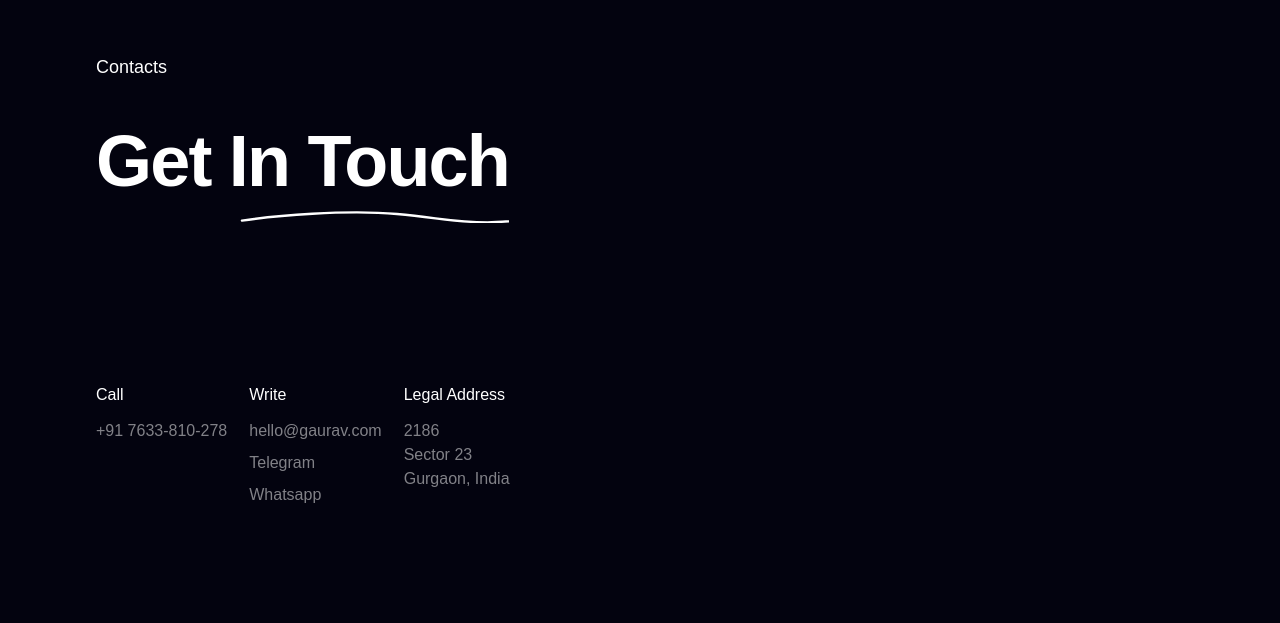
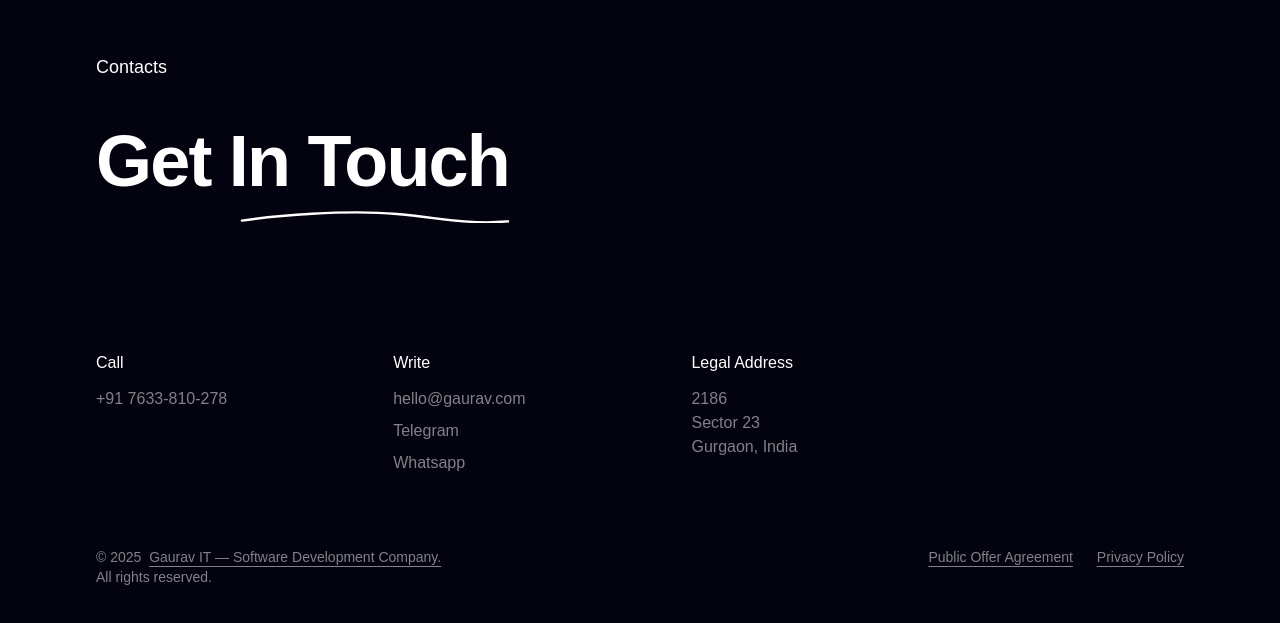
Before and after one commit to Rishi2600/web-syde, a Next.js app: page / in a window 1280 px wide. Shown: the part 8508-9131 px from the top of the page. Built offline with nearby package versions, Linux system fonts and the light colour scheme.

Commit message:
add footer last strip privacy n t&c section

```diff
--- a/src/components/Footer.tsx
+++ b/src/components/Footer.tsx
@@ -20,8 +20,9 @@ export default function Footer() {
 
                         {/* 1 more div here  */}
 
-                        <div className="mt-24 mb-28 leading-normal">
-                            <div className="-mx-3 flex flex-wrap">
+                        <div className="mt-16 mb-16 leading-normal">
+
+                            <div className="-mx-3 flex flex-wrap justify-between w-8/12">
 
                                 <div className="px-3 col-[25%] box-border flex flex-col">
                                     <strong className="text-base block mb-3 font-medium">Call</strong>
@@ -53,7 +54,30 @@ export default function Footer() {
                             </div>
                         </div>
 
+
                         {/* 1 More div here- Social */}
+
+                        <div className=" flex flex-wrap text-sm justify-between mt-8 opacity-50">
+                            <div className="relative">
+                                © 2025 &nbsp;
+                                <Link href={"#"} className="transition-all duration-500 decoration-[0.5px] underline underline-offset-4  hover:text-accent mb-2">
+                                    Gaurav IT — Software Development Company.
+                                </Link>
+                                    <br />
+                                    All rights reserved.
+
+
+                            </div>
+
+                            <div className="relative">
+                                    <Link href={"#"} className="transition-all duration-500 decoration-[0.5px] underline underline-offset-4 mx-6 hover:text-accent mb-2">
+                                    Public Offer Agreement
+                                    </Link>
+                                    <Link href={"#"} className="transition-all duration-500 decoration-[0.5px] underline underline-offset-4  hover:text-accent mb-2">
+                                    Privacy Policy
+                                    </Link>
+                            </div>
+                        </div>
 
                     </div>
                 </div>
```
